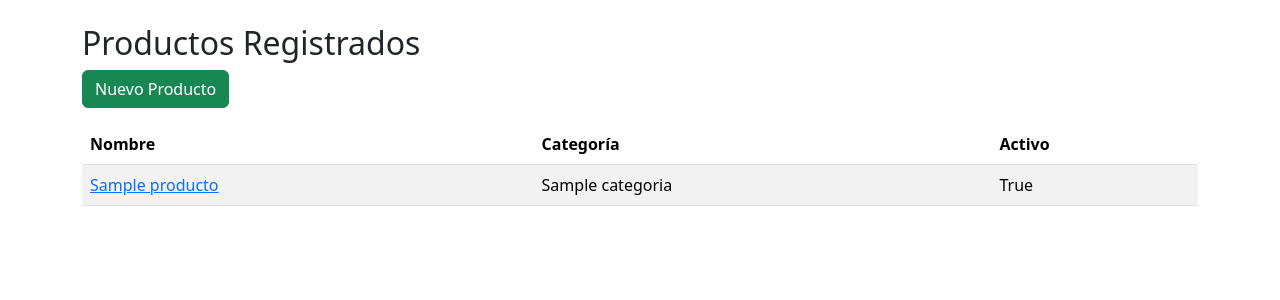
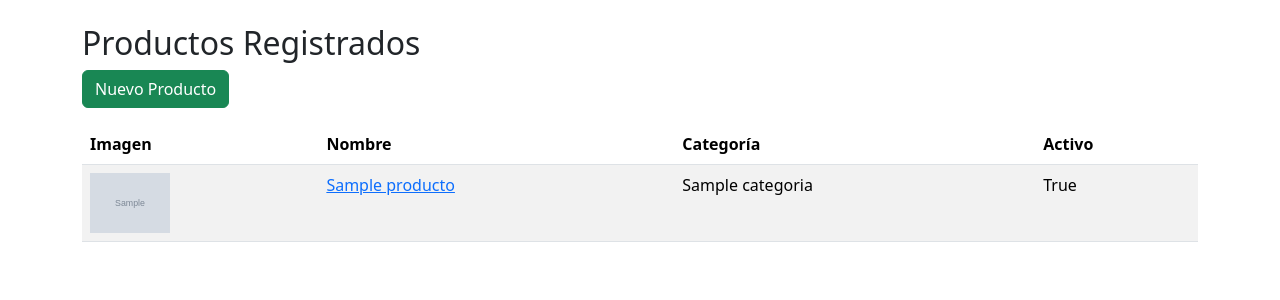
Before and after one commit to bayancito/MASXMENOS, a Django app: page /productos/ in a window 1280 px wide. Shown: the part 96-396 px from the top of the page. Run offline with Django 5.2, Linux system fonts and the light colour scheme; tables that the repository leaves empty hold one stand-in row (values such as "Sample post"); grey boxes marked "Sample" are stand-in pictures.

Commit message:
feat: mostrar imágenes de productos en catálogo

```diff
--- a/config/settings.py
+++ b/config/settings.py
@@ -132,3 +132,6 @@ LOGIN_URL = "login"
 LOGIN_REDIRECT_URL = "inicio"
 
 LOGOUT_REDIRECT_URL = "login"
+
+MEDIA_URL = '/media/'
+MEDIA_ROOT = BASE_DIR / 'media'
--- a/config/urls.py
+++ b/config/urls.py
@@ -1,5 +1,7 @@
 from django.contrib import admin
 from django.urls import path, include
+from django.conf import settings
+from django.conf.urls.static import static
 
 
 urlpatterns = [
@@ -20,3 +22,10 @@ urlpatterns = [
     ),
 
 ]
+
+
+if settings.DEBUG:
+    urlpatterns += static(
+        settings.MEDIA_URL,
+        document_root=settings.MEDIA_ROOT
+    )
--- a/templates/productos/lista_productos.html
+++ b/templates/productos/lista_productos.html
@@ -20,6 +20,7 @@ Productos
     <thead>
 
         <tr>
+            <th>Imagen</th>
             <th>Nombre</th>
             <th>Categoría</th>
             <th>Activo</th>
@@ -32,6 +33,15 @@ Productos
        {% for producto in productos %}
 
             <tr>
+                 <td>
+
+                    {% if producto.imagen %}
+                        <img
+                            src="{{ producto.imagen.url }}"
+                            width="80">
+                    {% endif %}
+
+                </td>
 
                 <td>
 
```
Also changed, not shown: templates/productos/detalle_producto.html (+9 -0 lines).
